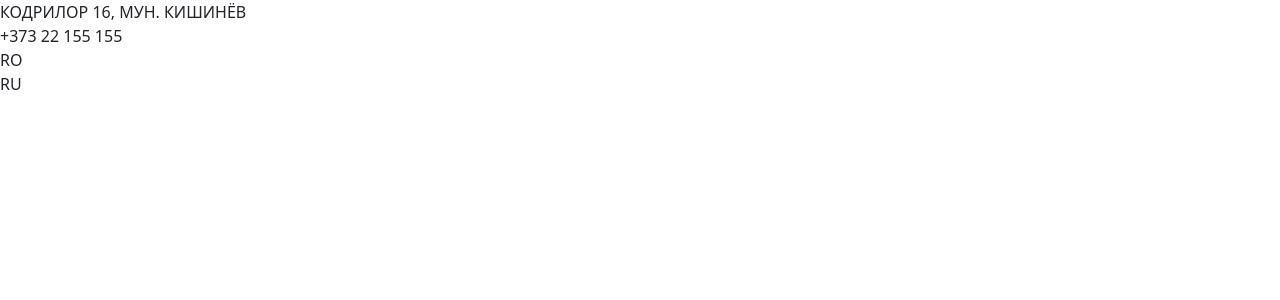
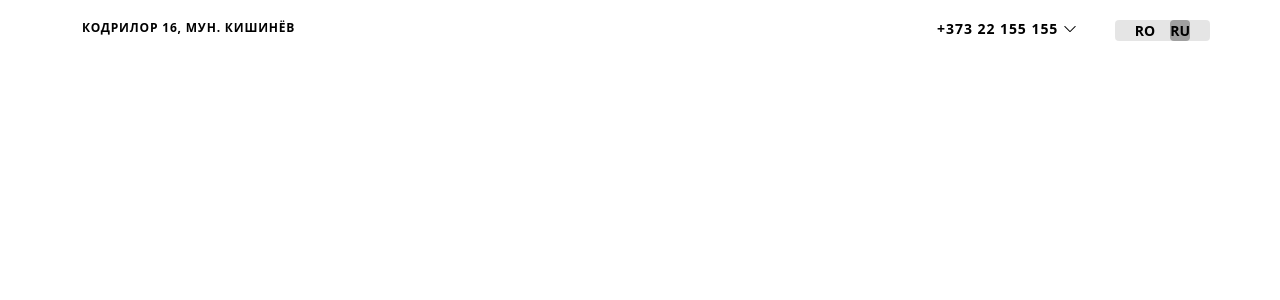
Before and after one commit to Valelaaa/ahmad-store-ui-ux, a Vue app: page / in a window 1280 px wide. Shown: the top 300 px of the page. Built offline with nearby package versions, Linux system fonts and the light colour scheme.

Commit message:
info-bar v1

```diff
--- a/src/App.vue
+++ b/src/App.vue
@@ -4,7 +4,7 @@
 
 <script>
 
-import Header from "@/components/Header";
+import Header from "@/components/HeaderContent";
 export default {
   name: 'App',
   components: {Header},
--- a/src/components/Header.vue
+++ /dev/null
@@ -1,33 +0,0 @@
-<template>
-  <header class = "header">
-    <div class = "info">
-      <div class = "address">КОДРИЛОР 16, МУН. КИШИНЁВ</div>
-      <div class = "phone">+373 22 155 155<i class="bi-chevron-down"></i></div>
-      <div class="language">
-        <div class="language-ro">
-          RO
-        </div>
-        <div class="language-ro">
-          RU
-        </div>
-      </div>
-
-    </div>
-    <b-navbar toggleable = "lg" type = "dark" class = "bg-white" variant = "info">
-
-    </b-navbar>
-  </header>
-</template>
-
-
-<script>
-export default {
-  // eslint-disable-next-line vue/multi-word-component-names
-  name: 'Header',
-
-}
-</script>
-
-<style>
-
-</style>
--- /dev/null
+++ b/src/components/HeaderContent.vue
@@ -0,0 +1,81 @@
+<template>
+  <header class = "header container">
+    <div class = "info row">
+      <div class = "col-lg-3 address">КОДРИЛОР 16, МУН. КИШИНЁВ</div>
+      <div class = "col-lg-2 offset-6 phone">+373 22 155 155
+        <b-icon icon = "chevron-down"></b-icon>
+      </div>
+      <div class = "col-lg-1 language">
+        <div class = "language-ro">
+          RO
+        </div>
+        <div class = "language-ru">
+          RU
+        </div>
+      </div>
+    </div>
+    <b-navbar toggleable = "lg" type = "dark" class = "bg-white" variant = "info">
+
+    </b-navbar>
+  </header>
+</template>
+
+
+<script>
+export default {
+  name: 'HeaderContent',
+
+}
+</script>
+
+<style>
+* {
+  padding: 0;
+  margin: 0;
+  box-sizing: border-box;
+}
+
+.header {
+  padding: 20px 0;
+}
+
+.info {
+  display: flex;
+  justify-content: space-between;
+}
+
+.address {
+  font-weight: 600;
+  font-size: 12px;
+  line-height: 15px;
+  letter-spacing: 0.068em;
+  color: #000000;
+}
+
+.phone {
+  font-weight: 600;
+  font-size: 14px;
+  line-height: 17px;
+  letter-spacing: 0.068em;
+  color: #000000;
+}
+
+.language {
+  display: flex;
+  justify-content: space-around;
+  font-weight: 600;
+  font-size: 14px;
+  color: #000000;
+  background: rgba(0, 0, 0, .1);
+  border-radius: 4px;
+  width: 50px;
+}
+
+.language-ru {
+  width: 20px;
+  color: #000000;
+  background: rgba(0, 0, 0, .3);
+  border-radius: 4px;
+}
+
+</style>
```
